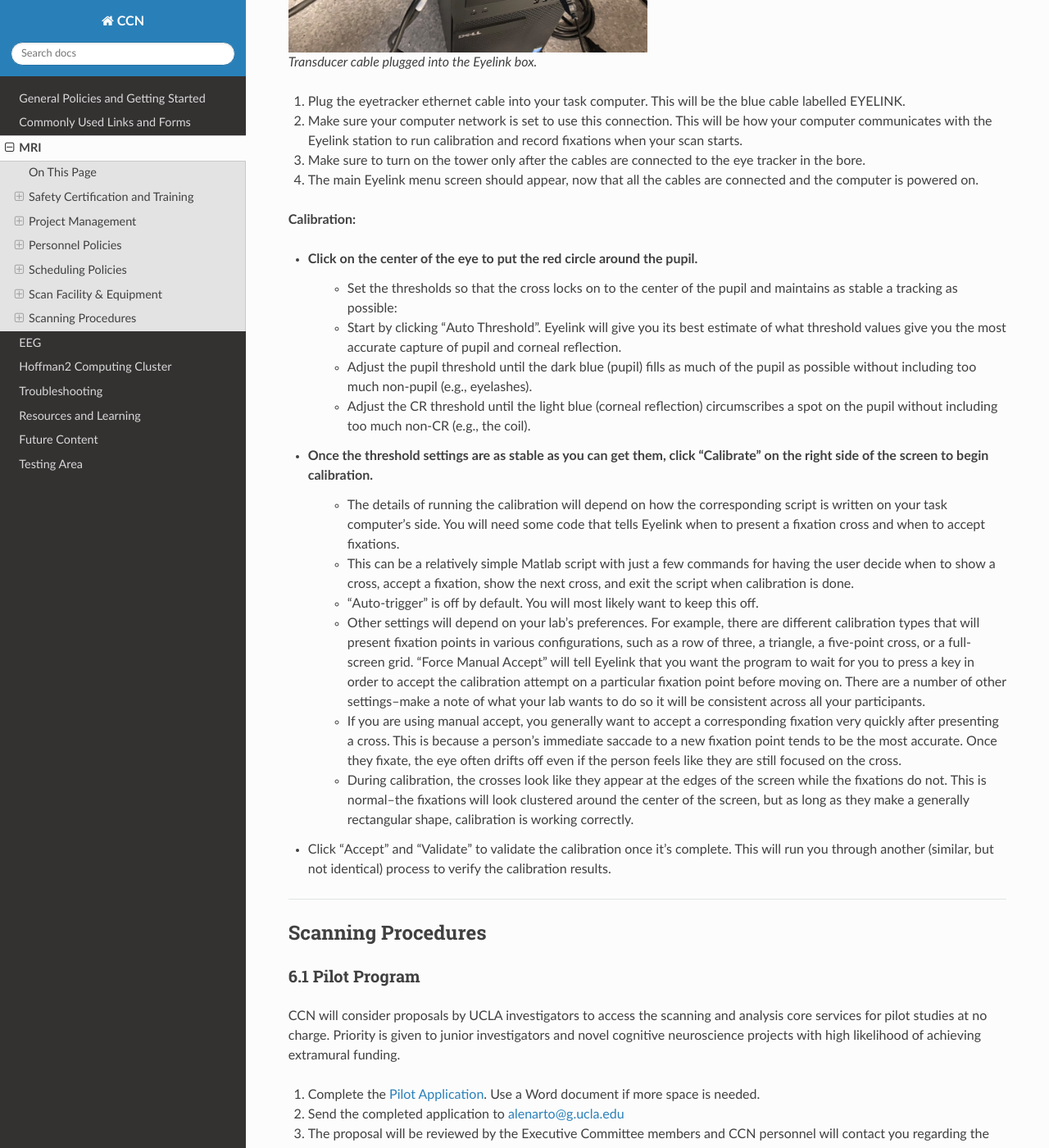
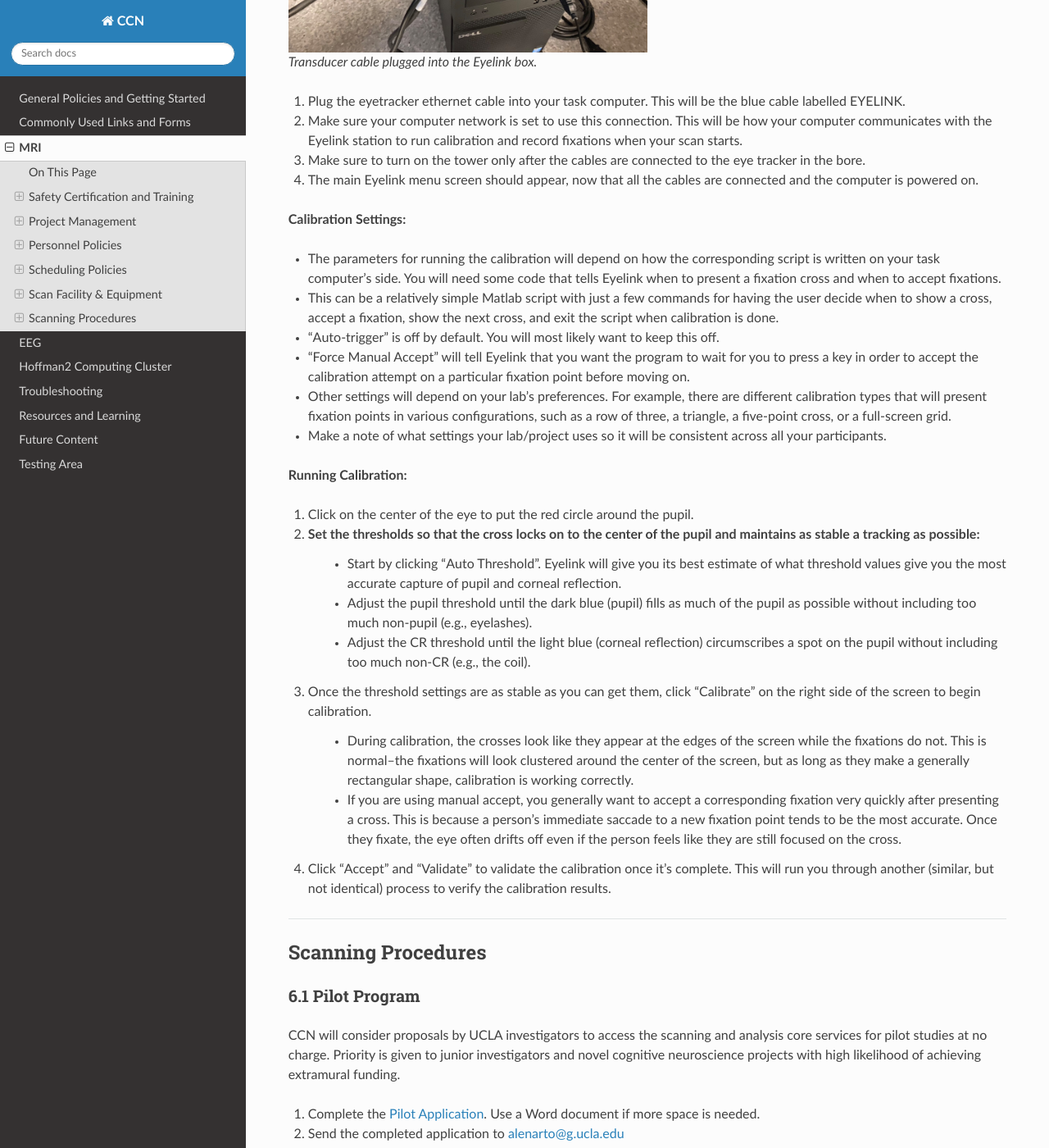
Before and after one commit to CCN-Support/CCN_Wiki, a Sphinx documentation site: the page built from docs/source/mri.rst, in a window 1280 px wide and 1400 px high, scrolled down 23621 px. Shown: the whole window at 82% size. Built offline with Sphinx 7.4.7 and the Read the Docs theme 3.1.0, drawn with Linux system fonts in a browser that asks for light colours.

Commit message:
Revise calibration instructions and settings details
Updated calibration section with detailed settings and instructions.

```diff
--- a/docs/source/mri.rst
+++ b/docs/source/mri.rst
@@ -816,23 +816,30 @@ Locate the transducer cable, identified with a yellow tag, attached to a battery
 #. Make sure to turn on the tower only after the cables are connected to the eye tracker in the bore.
 #. The main Eyelink menu screen should appear, now that all the cables are connected and the computer is powered on.
 
-**Calibration:**
+**Calibration Settings:**
 
-- Click on the center of the eye to put the red circle around the pupil.
-    - Set the thresholds so that the cross locks on to the center of the pupil and maintains as stable a tracking as possible:
+- The parameters for running the calibration will depend on how the corresponding script is written on your task computer's side. You will need some code that tells Eyelink when to present a fixation cross and when to accept fixations.
+- This can be a relatively simple Matlab script with just a few commands for having the user decide when to show a cross, accept a fixation, show the next cross, and exit the script when calibration is done.
+- "Auto-trigger" is off by default. You will most likely want to keep this off.
+- "Force Manual Accept" will tell Eyelink that you want the program to wait for you to press a key in order to accept the calibration attempt on a particular fixation point before moving on.
+- Other settings will depend on your lab's preferences. For example, there are different calibration types that will present fixation points in various configurations, such as a row of three, a triangle, a five-point cross, or a full-screen grid.
+- Make a note of what settings your lab/project uses so it will be consistent across all your participants.
+
+**Running Calibration:**
+
+#. Click on the center of the eye to put the red circle around the pupil.
+#. Set the thresholds so that the cross locks on to the center of the pupil and maintains as stable a tracking as possible:
     - Start by clicking "Auto Threshold". Eyelink will give you its best estimate of what threshold values give you the most accurate capture of pupil and corneal reflection.
     - Adjust the pupil threshold until the dark blue (pupil) fills as much of the pupil as possible without including too much non-pupil (e.g., eyelashes).
     - Adjust the CR threshold until the light blue (corneal reflection) circumscribes a spot on the pupil without including too much non-CR (e.g., the coil).
 
-- Once the threshold settings are as stable as you can get them, click "Calibrate" on the right side of the screen to begin calibration.
-    - The details of running the calibration will depend on how the corresponding script is written on your task computer's side. You will need some code that tells Eyelink when to present a fixation cross and when to accept fixations.
-    - This can be a relatively simple Matlab script with just a few commands for having the user decide when to show a cross, accept a fixation, show the next cross, and exit the script when calibration is done.
-    - "Auto-trigger" is off by default. You will most likely want to keep this off.
-    - Other settings will depend on your lab's preferences. For example, there are different calibration types that will present fixation points in various configurations, such as a row of three, a triangle, a five-point cross, or a full-screen grid. "Force Manual Accept" will tell Eyelink that you want the program to wait for you to press a key in order to accept the calibration attempt on a particular fixation point before moving on. There are a number of other settings--make a note of what your lab wants to do so it will be consistent across all your participants.
+#. Once the threshold settings are as stable as you can get them, click "Calibrate" on the right side of the screen to begin calibration.
+
+    - During calibration, the crosses look like they appear at the edges of the screen while the fixations do not. This is normal--the fixations will look clustered around the center of the screen, but as long as they make a generally rectangular shape, calibration is working correctly.
     - If you are using manual accept, you generally want to accept a corresponding fixation very quickly after presenting a cross. This is because a person's immediate saccade to a new fixation point tends to be the most accurate. Once they fixate, the eye often drifts off even if the person feels like they are still focused on the cross.
-    - During calibration, the crosses look like they appear at the edges of the screen while the fixations do not. This is normal--the fixations will look clustered around the center of the screen, but as long as they make a generally rectangular shape, calibration is working correctly.
 
-- Click "Accept" and "Validate" to validate the calibration once it's complete. This will run you through another (similar, but not identical) process to verify the calibration results.
+
+#. Click "Accept" and "Validate" to validate the calibration once it's complete. This will run you through another (similar, but not identical) process to verify the calibration results.
 
 .. raw:: html
 
```
